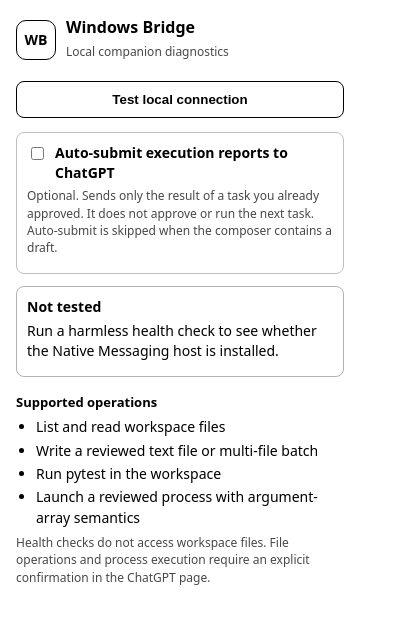
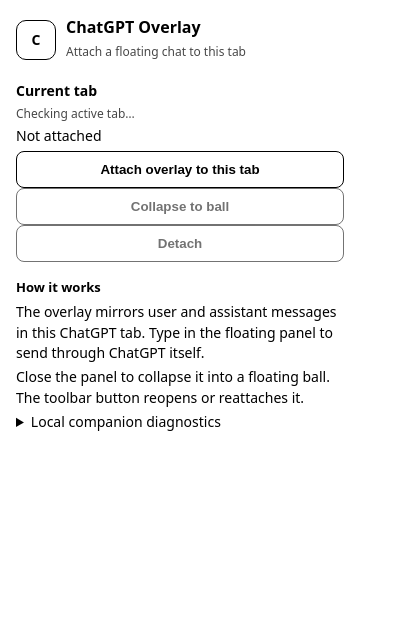
Before and after one commit to hashin9973-ux/idk, a browser extension: page extension/popup.html in a window 400 px wide. Drawn offline with Linux system fonts and the light colour scheme.

Commit message:
Replace diagnostic popup with ChatGPT tab attach controls

```diff
--- a/extension/popup.html
+++ b/extension/popup.html
@@ -3,39 +3,42 @@
 <head>
   <meta charset="utf-8">
   <meta name="viewport" content="width=device-width, initial-scale=1">
-  <title>ChatGPT Windows Bridge</title>
+  <title>ChatGPT Overlay</title>
   <link rel="stylesheet" href="popup.css">
 </head>
 <body>
   <main>
     <header>
-      <div class="mark">WB</div>
+      <div class="mark">C</div>
       <div>
-        <h1>Windows Bridge</h1>
-        <p class="muted">Local companion diagnostics</p>
+        <h1>ChatGPT Overlay</h1>
+        <p class="muted">Attach a floating chat to this tab</p>
       </div>
     </header>
-    <button id="test-connection" type="button">Test local connection</button>
-    <section class="setting">
-      <label><input id="auto-submit-results" type="checkbox"> Auto-submit execution reports to ChatGPT</label>
-      <p class="footnote">Optional. Sends only the result of a task you already approved. It does not approve or run the next task. Auto-submit is skipped when the composer contains a draft.</p>
-      <p id="setting-status" class="muted" aria-live="polite"></p>
+
+    <section class="attach-card">
+      <strong id="tab-title">Current tab</strong>
+      <p id="tab-url" class="muted">Checking active tab…</p>
+      <p id="tab-state" class="status-text" aria-live="polite">Not attached</p>
+      <button id="attach" class="primary" type="button">Attach overlay to this tab</button>
+      <div class="button-row">
+        <button id="collapse" type="button" disabled>Collapse to ball</button>
+        <button id="detach" type="button" disabled>Detach</button>
+      </div>
     </section>
-    <section class="status" aria-live="polite">
-      <strong id="state">Not tested</strong>
-      <p id="details">Run a harmless health check to see whether the Native Messaging host is installed.</p>
+
+    <section class="info">
+      <h2>How it works</h2>
+      <p>The overlay mirrors user and assistant messages in this ChatGPT tab. Type in the floating panel to send through ChatGPT itself.</p>
+      <p>Close the panel to collapse it into a floating ball. The toolbar button reopens or reattaches it.</p>
     </section>
-    <section>
-      <h2>Supported operations</h2>
-      <ul>
-        <li>List and read workspace files</li>
-        <li>Write a reviewed text file or multi-file batch</li>
-        <li>Run pytest in the workspace</li>
-        <li>Launch a reviewed process with argument-array semantics</li>
-      </ul>
-    </section>
-    <p class="footnote">Health checks do not access workspace files. File operations and process execution require an explicit confirmation in the ChatGPT page.</p>
-    <pre id="raw-result" hidden></pre>
+
+    <details>
+      <summary>Local companion diagnostics</summary>
+      <button id="test-connection" type="button">Test Windows companion</button>
+      <p id="companion-state" class="muted" aria-live="polite">Not tested</p>
+      <pre id="raw-result" hidden></pre>
+    </details>
   </main>
   <script src="popup.js"></script>
 </body>
```
